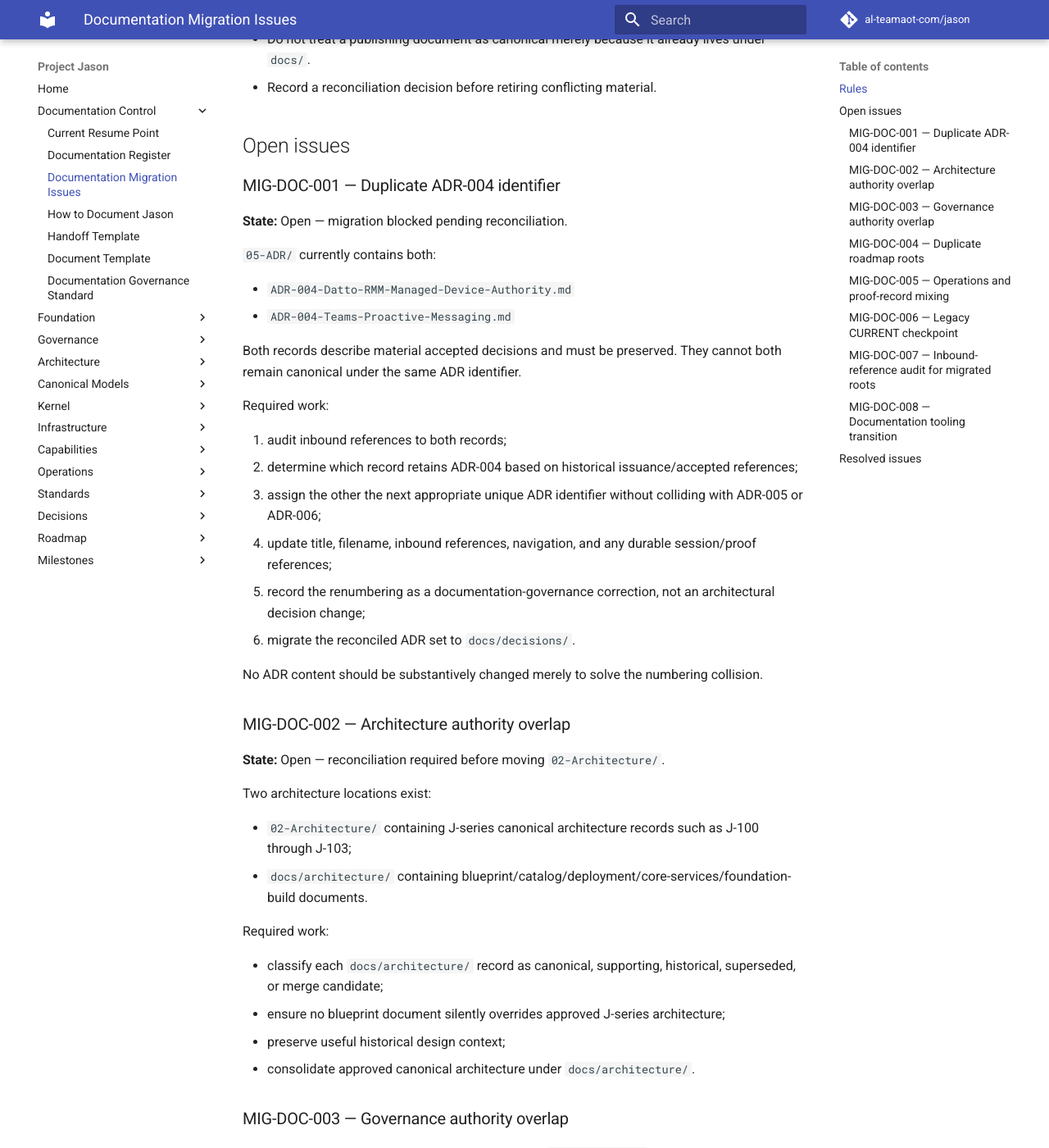
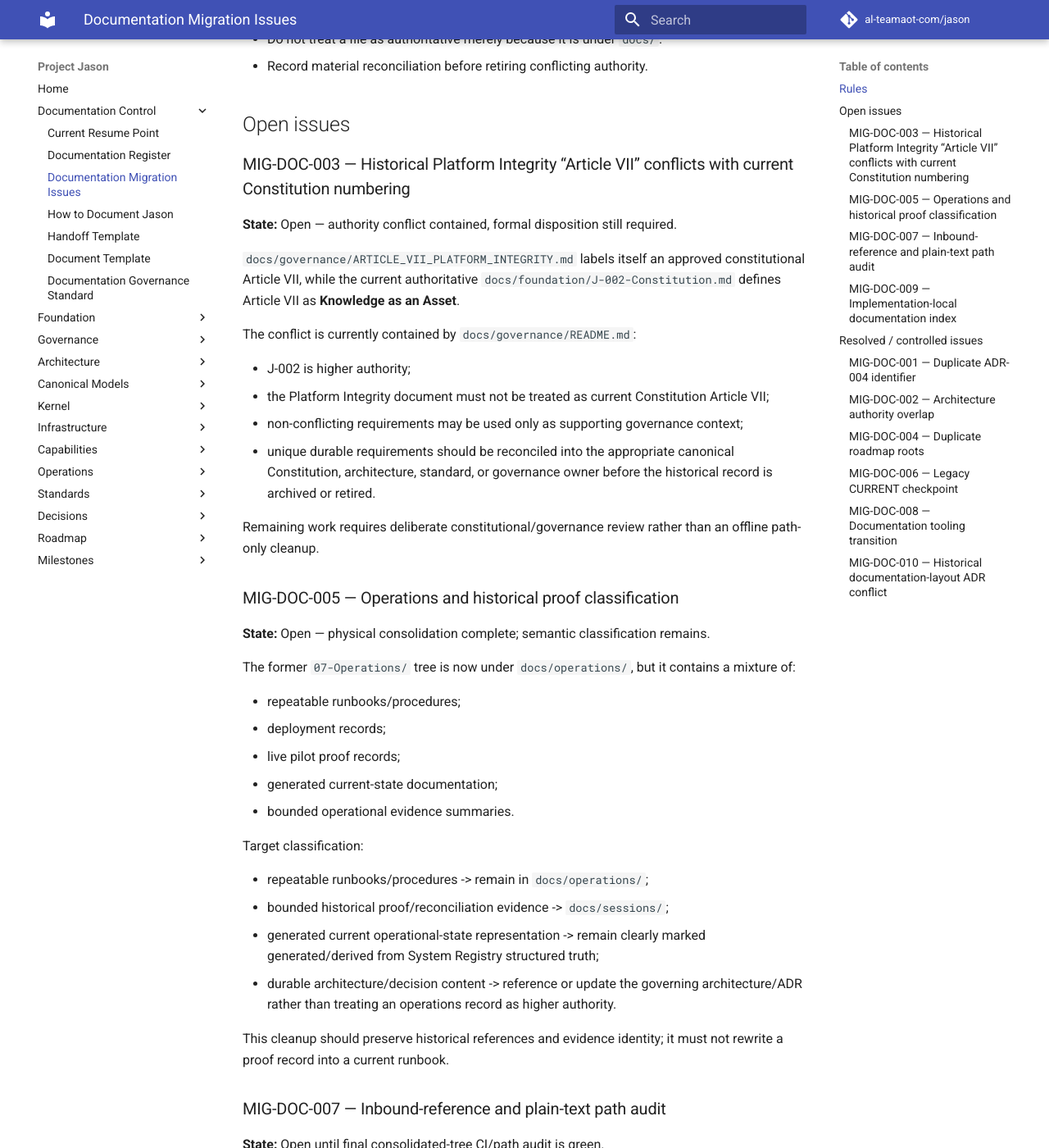
Before and after one commit to al-teamaot-com/jason, an MkDocs documentation site: the page built from docs/control/DOCUMENTATION-MIGRATION-ISSUES.md, in a window 1280 px wide and 1400 px high, scrolled down 439 px. Shown: the whole window at 82% size. Built offline with MkDocs 1.6.1 and Material for MkDocs 9.7.7, drawn with Linux system fonts in a browser that asks for light colours; comment, search, counter and statistics services are not loaded; some of the changed text lies outside the part shown.

Commit message:
Reconcile documentation migration issues after consolidation

```diff
--- a/docs/control/DOCUMENTATION-MIGRATION-ISSUES.md
+++ b/docs/control/DOCUMENTATION-MIGRATION-ISSUES.md
@@ -1,147 +1,142 @@
 # Project Jason Documentation Migration Issues
 
-**Status:** Active migration issue register
+**Status:** Active documentation reconciliation register
 **Owner:** Jason Architecture Authority
-**Purpose:** Preserve known documentation conflicts, ambiguities, and reference risks so migration work does not silently discard institutional history or create duplicate authority.
+**Purpose:** Preserve remaining documentation conflicts, ambiguities, and cleanup work so consolidation does not silently discard institutional history or create competing authority.
 
 ## Rules
 
 - Do not resolve an authority conflict by deleting the inconvenient document.
-- Do not renumber governed identifiers without checking inbound references and history.
-- Do not maintain two editable canonical copies after a migration.
-- Do not treat a publishing document as canonical merely because it already lives under `docs/`.
-- Record a reconciliation decision before retiring conflicting material.
+- Do not renumber governed identifiers without preserving history and rationale.
+- Do not maintain two editable canonical copies.
+- Do not treat a file as authoritative merely because it is under `docs/`.
+- Record material reconciliation before retiring conflicting authority.
 
 ## Open issues
 
-### MIG-DOC-001 — Duplicate ADR-004 identifier
+### MIG-DOC-003 — Historical Platform Integrity “Article VII” conflicts with current Constitution numbering
 
-**State:** Open — migration blocked pending reconciliation.
+**State:** Open — authority conflict contained, formal disposition still required.
 
-`05-ADR/` currently contains both:
+`docs/governance/ARTICLE_VII_PLATFORM_INTEGRITY.md` labels itself an approved constitutional Article VII, while the current authoritative `docs/foundation/J-002-Constitution.md` defines Article VII as **Knowledge as an Asset**.
 
-- `ADR-004-Datto-RMM-Managed-Device-Authority.md`
-- `ADR-004-Teams-Proactive-Messaging.md`
+The conflict is currently contained by `docs/governance/README.md`:
 
-Both records describe material accepted decisions and must be preserved. They cannot both remain canonical under the same ADR identifier.
+- J-002 is higher authority;
+- the Platform Integrity document must not be treated as current Constitution Article VII;
+- non-conflicting requirements may be used only as supporting governance context;
+- unique durable requirements should be reconciled into the appropriate canonical Constitution, architecture, standard, or governance owner before the historical record is archived or retired.
+
+Remaining work requires deliberate constitutional/governance review rather than an offline path-only cleanup.
+
+### MIG-DOC-005 — Operations and historical proof classification
+
+**State:** Open — physical consolidation complete; semantic classification remains.
+
+The former `07-Operations/` tree is now under `docs/operations/`, but it contains a mixture of:
+
+- repeatable runbooks/procedures;
+- deployment records;
+- live pilot proof records;
+- generated current-state documentation;
+- bounded operational evidence summaries.
+
+Target classification:
+
+- repeatable runbooks/procedures -> remain in `docs/operations/`;
+- bounded historical proof/reconciliation evidence -> `docs/sessions/`;
+- generated current operational-state representation -> remain clearly marked generated/derived from System Registry structured truth;
+- durable architecture/decision content -> reference or update the governing architecture/ADR rather than treating an operations record as higher authority.
+
+This cleanup should preserve historical references and evidence identity; it must not rewrite a proof record into a current runbook.
+
+### MIG-DOC-007 — Inbound-reference and plain-text path audit
+
+**State:** Open until final consolidated-tree CI/path audit is green.
+
+All historical numbered human-documentation roots have now been physically retired. Strict MkDocs validation catches Markdown link breakage, but plain-text references to old paths may remain intentionally or accidentally.
 
 Required work:
 
-1. audit inbound references to both records;
-2. determine which record retains ADR-004 based on historical issuance/accepted references;
-3. assign the other the next appropriate unique ADR identifier without colliding with ADR-005 or ADR-006;
-4. update title, filename, inbound references, navigation, and any durable session/proof references;
-5. record the renumbering as a documentation-governance correction, not an architectural decision change;
-6. migrate the reconciled ADR set to `docs/decisions/`.
+- use CI/MkDocs to repair broken Markdown links;
+- audit current operational/runbook/tooling references to retired paths;
+- preserve old path text when it intentionally describes historical repository state;
+- update old path text when it is intended to direct a current operator;
+- do not recreate retired roots merely to satisfy stale references.
 
-No ADR content should be substantively changed merely to solve the numbering collision.
+### MIG-DOC-009 — Implementation-local documentation index
+
+**State:** Open — structural consolidation complete.
+
+Implementation-local README files may remain beside code, connectors, deployment packages, and schemas when adjacency is useful. A final index/audit is needed to ensure no material architecture, governance, authority, or operating rule exists only in an unindexed implementation README.
+
+The preferred outcome is not copying every README into `docs/`; it is making material implementation documentation discoverable and ensuring governed rules have canonical human-facing owners.
+
+## Resolved / controlled issues
+
+### MIG-DOC-001 — Duplicate ADR-004 identifier
+
+**State:** Resolved structurally.
+
+Historical order established that Datto RMM Managed-Device Authority was accepted first as ADR-004. Teams proactive messaging was created later using the same identifier.
+
+Resolution:
+
+- Datto RMM Managed-Device Authority retains `ADR-004`;
+- Teams proactive messaging is corrected to `ADR-007`;
+- ADR-007 contains an explicit identifier-correction note stating that architectural meaning was not changed;
+- ADR-005 and ADR-006 remain unchanged;
+- all ADRs are consolidated under `docs/decisions/`.
 
 ### MIG-DOC-002 — Architecture authority overlap
 
-**State:** Open — reconciliation required before moving `02-Architecture/`.
+**State:** Controlled/resolved for migration.
 
-Two architecture locations exist:
+J-100 through J-103 were moved into `docs/architecture/` and `docs/architecture/README.md` now defines their canonical subject ownership.
 
-- `02-Architecture/` containing J-series canonical architecture records such as J-100 through J-103;
-- `docs/architecture/` containing blueprint/catalog/deployment/core-services/foundation-build documents.
-
-Required work:
-
-- classify each `docs/architecture/` record as canonical, supporting, historical, superseded, or merge candidate;
-- ensure no blueprint document silently overrides approved J-series architecture;
-- preserve useful historical design context;
-- consolidate approved canonical architecture under `docs/architecture/`.
-
-### MIG-DOC-003 — Governance authority overlap
-
-**State:** Open — reconciliation required before moving `01-Governance/`.
-
-Governance-related material exists in:
-
-- `docs/foundation/` after Foundation migration;
-- legacy `01-Governance/`;
-- existing `docs/governance/`.
-
-Required work:
-
-- establish the relationship between constitutional/Foundation authority, decision architecture, and `ARTICLE_VII_PLATFORM_INTEGRITY.md`;
-- prevent duplicated constitutional requirements from becoming competing editable authority;
-- consolidate approved governance material under `docs/governance/` while preserving Foundation as higher authority.
+Earlier blueprint/catalog/core-services/deployment/foundation-build records remain as supporting foundational references and cannot silently override the Constitution, J-series architecture, approved ADRs, component specifications, or System Registry state.
 
 ### MIG-DOC-004 — Duplicate roadmap roots
 
-**State:** Open — reconciliation required before roadmap migration.
+**State:** Resolved.
 
-Both `06-Roadmaps/` and `07-Roadmap/` exist.
+The active capability register is now `docs/roadmaps/Jason-Capability-Register.md`.
 
-Required work:
-
-- inventory both roots;
-- classify current vs historical roadmaps;
-- eliminate duplicate roadmap authority;
-- consolidate active governed future-work records under `docs/roadmaps/`;
-- archive superseded plans rather than deleting history.
-
-### MIG-DOC-005 — Operations and proof-record mixing
-
-**State:** Open.
-
-`07-Operations/` contains operational procedures, deployment records, generated current-state documentation, and bounded proof records.
-
-Target classification:
-
-- repeatable runbooks/procedures -> `docs/operations/`;
-- historical live proof/reconciliation evidence -> `docs/sessions/`;
-- generated current operational-state representation -> generated from System Registry and clearly marked derived;
-- durable architecture/decision content discovered in operations -> move or reference the governing architecture/ADR rather than leaving operations as authority.
+The older `07-Roadmap/Jason-Roadmap.md` was preserved as `docs/archive/roadmaps/Jason-Roadmap-Historical.md` with explicit Historical/Superseded classification.
 
 ### MIG-DOC-006 — Legacy CURRENT checkpoint
 
-**State:** Open — canonical replacement established.
+**State:** Resolved structurally.
 
-`docs/control/CURRENT.md` is now the canonical resume point for documentation/current-work continuity.
+`docs/control/CURRENT.md` is the only canonical current resume point.
 
-Legacy `08-Session-Records/CURRENT.md` contains valuable historical CAP-007/Teams/runtime context but must no longer appear to be the active resume record after session migration.
+The former session checkpoint is preserved as:
 
-Required work:
+`docs/sessions/Legacy-CURRENT-2026-08-11.md`
 
-- preserve it as a historical session/checkpoint record under `docs/sessions/` or `docs/archive/`;
-- mark it Historical/Superseded by `docs/control/CURRENT.md`;
-- update inbound references that intend the current resume point.
-
-### MIG-DOC-007 — Inbound-reference audit for migrated roots
-
-**State:** Open until CI and repository path audit are clean.
-
-The following low-conflict roots have begun moving into the consolidated tree:
-
-- Foundation -> `docs/foundation/`
-- Canonical Models -> `docs/models/`
-- Standards -> `docs/standards/`
-- Architecture Journal -> `docs/journal/`
-- Milestones -> `docs/milestones/`
-
-Required work:
-
-- use CI/MkDocs and repository path auditing to identify stale links/references;
-- update references to canonical new paths;
-- retain old path text only when intentionally describing historical repository state;
-- do not re-create legacy canonical copies just to satisfy stale references.
+It is historical context, not current runtime authority.
 
 ### MIG-DOC-008 — Documentation tooling transition
 
-**State:** In progress.
+**State:** Resolved structurally.
 
-MkDocs currently uses a generated `.build/docs` workspace assembled from both consolidated and transitional legacy roots.
+- all governed human-facing documentation roots are now under `docs/`;
+- MkDocs uses `docs_dir: docs` directly;
+- `tools/assemble_docs.py` has been retired;
+- documentation CI validates the control plane and builds directly from `docs/`;
+- the validator rejects recreation of retired numbered documentation roots;
+- `tools/documentation_readiness.py` uses `docs/milestones/`.
 
-End state:
+### MIG-DOC-010 — Historical documentation-layout ADR conflict
 
-- canonical human documentation lives directly under `docs/`;
-- MkDocs publishes from the consolidated structure without mixed canonical/publishing semantics;
-- `tools/assemble_docs.py` is retired or reduced to a clearly justified generated-artifact role;
-- release/documentation readiness tooling uses consolidated paths;
-- CI prevents future documentation fragmentation.
+**State:** Resolved through explicit supersession.
 
-## Resolved issues
+ADR-002 required the numbered top-level documentation hierarchy to remain canonical. Operational continuity evidence later demonstrated that repository fragmentation itself created reconstruction risk.
 
-None yet. Move an issue here only after the durable reconciliation is committed and references/tooling have been validated.
+ADR-008 — Documentation Control Plane Consolidation — explicitly supersedes ADR-002 while retaining ADR-002's durable invariants:
+
+- one authoritative source per material fact;
+- no duplicate editable canonical copies;
+- generated outputs remain disposable;
+- documentation tools remain replaceable;
+- institutional memory must be preserved during migration.
```
